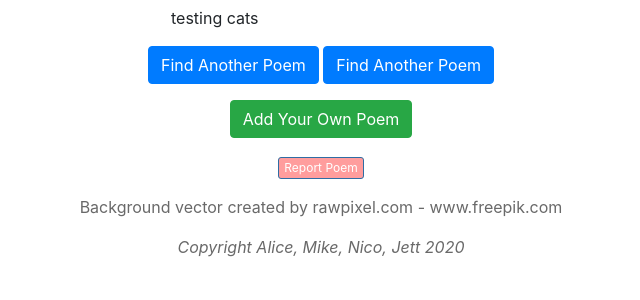
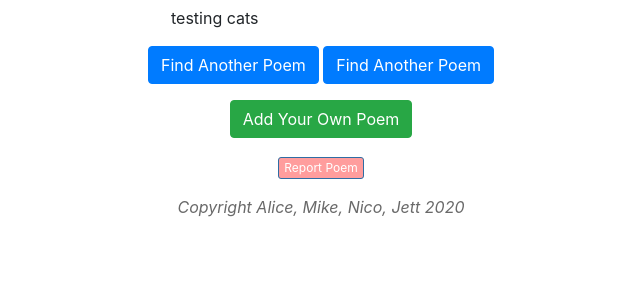
Before and after one commit to mik3ycodez/poetry-web-hack, a Django app: page /library/1/ in a window 1280 px wide. Shown: the part 330-630 px from the top of the page, without its empty margins (319-959 px from the left). Run offline with Django 3.2, Linux system fonts and the light colour scheme; data comes from the database, SQL or seed files in the repository.

Commit message:
removed useless attribution

```diff
--- a/poetr/library/templates/library/index.html
+++ b/poetr/library/templates/library/index.html
@@ -55,11 +55,6 @@
 	</p>
     </div>
     <div class="row justify-content-center">
-	<p>
-	<a class="attribution"  href="https://www.freepik.com/vectors/background">Background vector created by rawpixel.com - www.freepik.com</a>
-	</p>
-    </div>
-    <div class="row justify-content-center">
 	<footer>
 		Copyright Alice, Mike, Nico, Jett 2020
 	</footer>
```
